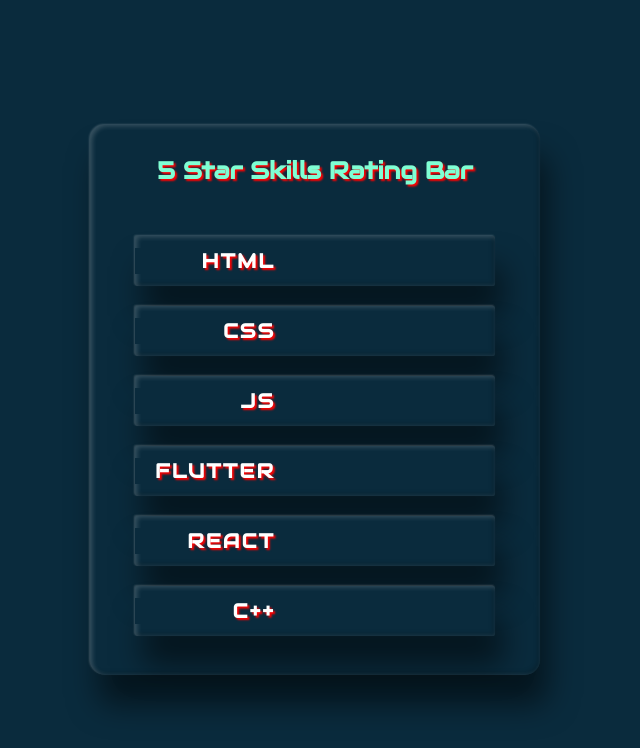
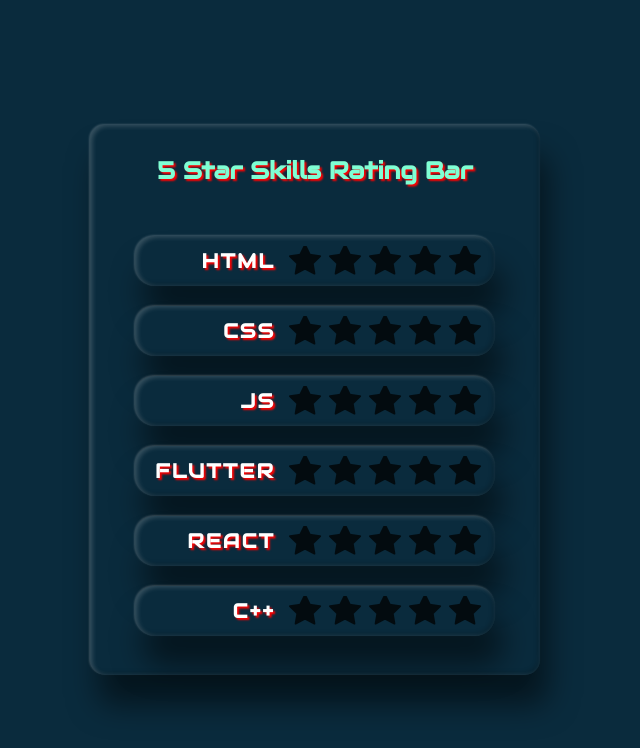
Before and after one commit to ghasemizade/scoreBox, a plain HTML site: page index.html in a window 1280 px wide. Shown: the whole page, without its empty margins (325-965 px from the left). Drawn offline with Linux system fonts and the light colour scheme.

Commit message:
last update
finished score Box

```diff
--- a/index.html
+++ b/index.html
@@ -6,6 +6,7 @@
     <meta name="viewport" content="width=device-width, initial-scale=1.0">
     <link rel="stylesheet" href="style.css">
     <link rel="stylesheet" href="https://fonts.googleapis.com/css?family=Audiowide">
+    <link rel="stylesheet" href="https://cdnjs.cloudflare.com/ajax/libs/font-awesome/4.7.0/css/font-awesome.css" integrity="sha512-5A8nwdMOWrSz20fDsjczgUidUBR8liPYU+WymTZP1lmY9G6Oc7HlZv156XqnsgNUzTyMefFTcsFH/tnJE/+xBg==" crossorigin="anonymous" referrerpolicy="no-referrer" />
     <title>scoreBox</title>
 </head>
 <body>
--- a/style.css
+++ b/style.css
@@ -40,11 +40,20 @@ body{
     align-items: center;
     margin: 10px 0;
     padding-right: 10px;
-    border-radius: 2px;
+    border-radius: 20px;
     box-shadow: -1px -1px 2px rgba(255, 255, 255, .2),
     inset 2px 1px 5px rgba(255, 255, 255, .2),
     8px 30px 30px rgba(0, 0, 0, .5),
     inset -2px -2px 5px rgba(0, 0, 0, .2);
+    transition: .5s;
+}
+.container:hover .skills{
+    filter: blur(5px);
+    opacity: .5;
+}
+.container .skills:hover{
+    filter: blur(0px);
+    opacity: 1;
 }
 .container .skills h3{
     min-width: 150px;
@@ -55,11 +64,13 @@ body{
     font-weight: 700;
     font-size: 20px;
     letter-spacing: 2px;
+    background-color: transparent;
 }
 .container .skills .rating{
     position: relative;
     display: flex;
     margin: 10px 0;
+    flex-direction: row-reverse;
 }
 .container .skills .rating input{
     position: relative;
@@ -71,8 +82,26 @@ body{
     cursor: pointer;
     -webkit-appearance: none;
     appearance: none;
+    overflow: hidden;
 }
 .container .skills .rating input::before{
-    content: '';
+    content: '\f005';
     position: absolute;
+    font-family: fontAwesome;
+    font-size: 34px;
+    position: absolute;
+    left: 4px;
+    color: #030b0f;
+    transition: .3s;
 }
+.container .skills .rating input:nth-child(2n+1):before{
+    right: 4px;
+    left: initial;
+}
+.container .skills .rating input:hover ~ input::before,
+.container .skills .rating input:hover::before,
+.container .skills .rating input:checked ~ input::before,
+.container .skills .rating input:checked::before
+{
+    color: goldenrod;
+}
```
